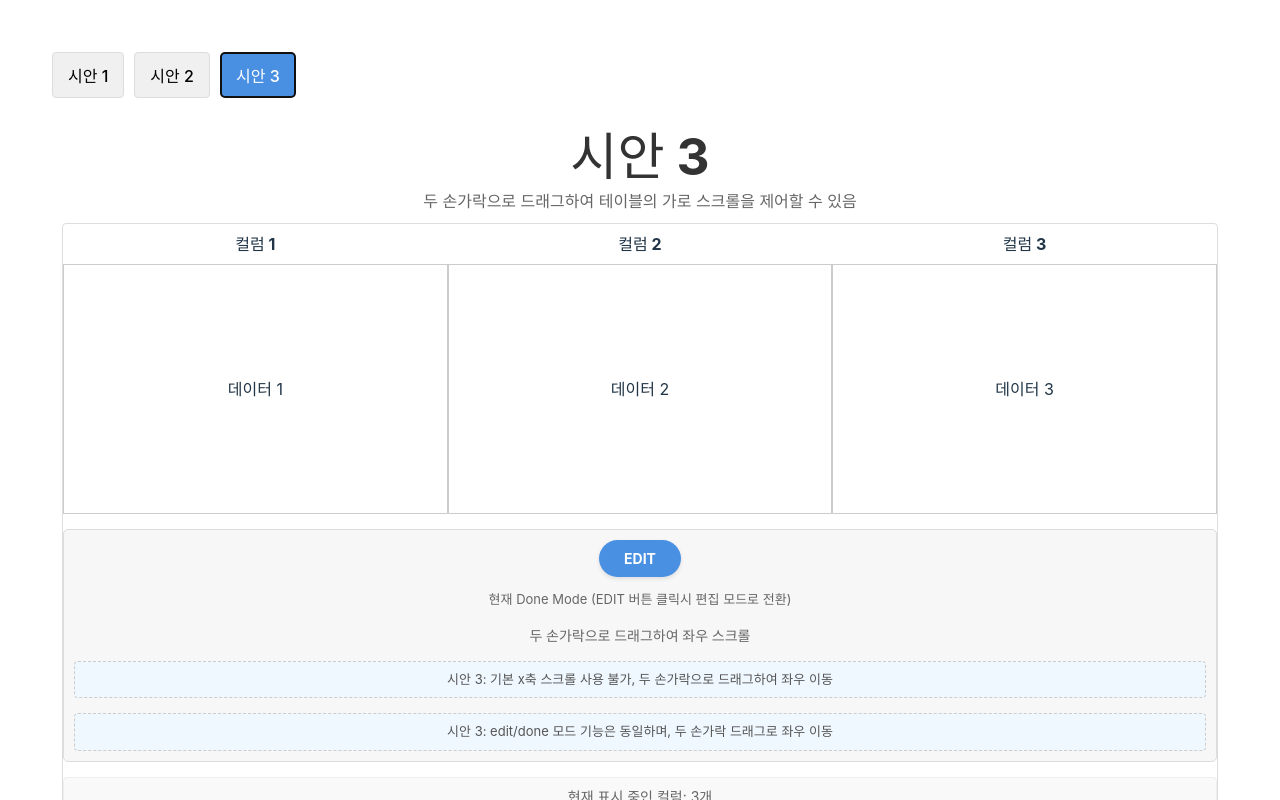
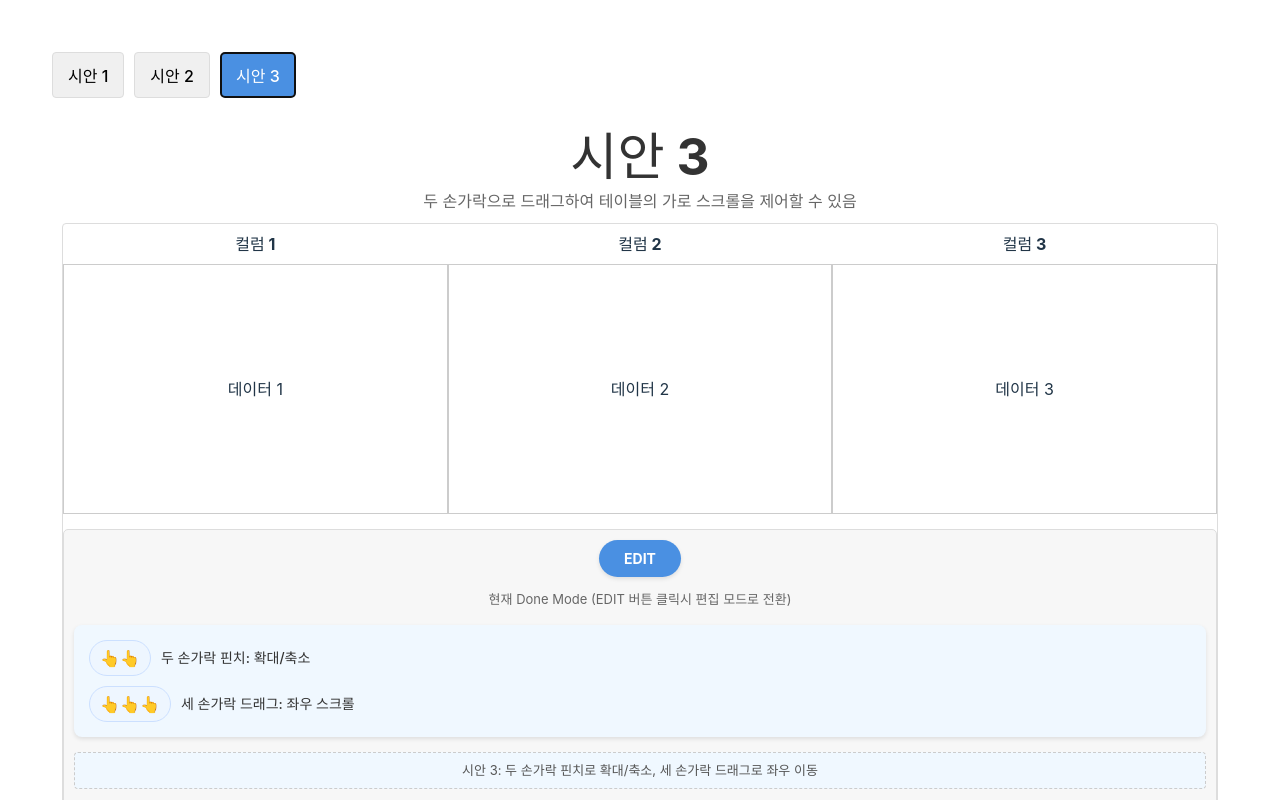
Before and after one commit to hhyyn/test, a React (Vite) app: page / in a window 1280 px wide. Both pictures are taken after a click on the button "시안 3". Shown: the top 800 px of the page. Built offline with nearby package versions, Linux system fonts and the light colour scheme.

Commit message:
시안 3 수정

```diff
--- a/src/App.css
+++ b/src/App.css
@@ -524,3 +524,37 @@ body {
 .finger-drag-icon {
   animation: drag-animation 2s infinite;
 }
+
+/* 시안 3의 제스처 안내 스타일 */
+.gesture-instructions {
+  display: flex;
+  flex-direction: column;
+  gap: 10px;
+  margin: 15px 0;
+  padding: 15px;
+  background-color: #f0f8ff;
+  border-radius: 8px;
+  box-shadow: 0 2px 4px rgba(0, 0, 0, 0.1);
+}
+
+.gesture-item {
+  display: flex;
+  align-items: center;
+  gap: 10px;
+}
+
+.gesture-icon {
+  font-size: 16px;
+  background-color: #eef6ff;
+  padding: 5px 10px;
+  border-radius: 20px;
+  border: 1px solid #cce0ff;
+  min-width: 60px;
+  text-align: center;
+}
+
+.gesture-text {
+  font-size: 14px;
+  color: #333;
+  font-weight: 500;
+}
--- a/src/components/ZoomTable.jsx
+++ b/src/components/ZoomTable.jsx
@@ -7,6 +7,7 @@ const ZoomTable = ({ designType = 1 }) => {
   const [cellHeight, setCellHeight] = useState('300px')
   const [isDragging, setIsDragging] = useState(false)
   const [startTouchX, setStartTouchX] = useState(0)
+  const [touchCount, setTouchCount] = useState(0)
   const tableContainerRef = useRef(null)
   const tableRef = useRef(null)
   const headerRef = useRef(null)
@@ -47,8 +48,37 @@ const ZoomTable = ({ designType = 1 }) => {
     let initialDistance = 0
 
     const handleTouchStart = (e) => {
-      if (mode === 'edit' && designType === 2) return // 편집 모드이면서 시안 2인 경우 확대/축소 불가
+      // 터치 개수 저장
+      setTouchCount(e.touches.length)
 
+      if (mode === 'edit' && designType === 2) return // 편집 모드이면서 시안 2인 경우 확대/축소와 스크롤 불가
+
+      // 시안 3에서 두 손가락은 확대/축소용, 세 손가락은 스크롤용으로 분리
+      if (designType === 3) {
+        if (e.touches.length === 2) {
+          // 두 손가락 터치는 확대/축소용 - 드래그 시작X
+          const touch1 = e.touches[0]
+          const touch2 = e.touches[1]
+          initialDistance = Math.hypot(
+            touch1.clientX - touch2.clientX,
+            touch1.clientY - touch2.clientY
+          )
+          setIsDragging(false)
+        } else if (e.touches.length === 3) {
+          // 세 손가락 터치는 스크롤용 - 드래그 시작O
+          e.preventDefault() // 브라우저 기본 동작 방지
+          const touch1 = e.touches[0]
+          const touch2 = e.touches[1]
+          const touch3 = e.touches[2]
+          // 세 손가락의 중심점 계산
+          const centerX = (touch1.clientX + touch2.clientX + touch3.clientX) / 3
+          setIsDragging(true)
+          setStartTouchX(centerX)
+        }
+        return
+      }
+
+      // 시안 1, 2의 경우 기존 로직 유지
       if (e.touches.length === 2) {
         const touch1 = e.touches[0]
         const touch2 = e.touches[1]
@@ -56,19 +86,16 @@ const ZoomTable = ({ designType = 1 }) => {
           touch1.clientX - touch2.clientX,
           touch1.clientY - touch2.clientY
         )
-
-        // 시안 3에서는 두 손가락 드래그로 스크롤 시작
-        if (designType === 3) {
-          setIsDragging(true)
-          setStartTouchX((touch1.clientX + touch2.clientX) / 2) // 두 손가락의 중간 위치
-        }
       }
     }
 
     const handleTouchMove = (e) => {
-      if (mode === 'edit' && designType === 2) return // 편집 모드이면서 시안 2인 경우 확대/축소 불가
+      if (mode === 'edit' && designType === 2) return // 편집 모드이면서 시안 2인 경우 확대/축소와 스크롤 불가
 
+      // 시안 3에서 손가락 개수에 따라 다른 동작 수행
+      if (designType === 3) {
         if (e.touches.length === 2) {
+          // 두 손가락 이동은 핀치 줌(확대/축소)용
           e.preventDefault()
 
           const touch1 = e.touches[0]
@@ -78,9 +105,25 @@ const ZoomTable = ({ designType = 1 }) => {
             touch1.clientY - touch2.clientY
           )
 
-        // 시안 3에서는 두 손가락 드래그로 스크롤
-        if (designType === 3 && isDragging) {
-          const currentX = (touch1.clientX + touch2.clientX) / 2
+          // 확대/축소 계산
+          const ratio = currentDistance / initialDistance
+
+          if (ratio > 1.1) { // 손가락을 벌리는 동작 (핀치 아웃) - 확대 효과이므로 컬럼 감소
+            setVisibleColumns(prev => Math.max(prev - 1, 1))
+            initialDistance = currentDistance
+          } else if (ratio < 0.9) { // 손가락을 모으는 동작 (핀치 인) - 축소 효과이므로 컬럼 증가
+            setVisibleColumns(prev => Math.min(prev + 1, 10))
+            initialDistance = currentDistance
+          }
+        } else if (e.touches.length === 3 && isDragging) {
+          // 세 손가락 이동은 스크롤용
+          e.preventDefault()
+
+          const touch1 = e.touches[0]
+          const touch2 = e.touches[1]
+          const touch3 = e.touches[2]
+          // 세 손가락의 중심점 계산
+          const currentX = (touch1.clientX + touch2.clientX + touch3.clientX) / 3
           const deltaX = startTouchX - currentX
 
           if (tableRef.current) {
@@ -94,8 +137,20 @@ const ZoomTable = ({ designType = 1 }) => {
               setScrollPosition(scrollPercentage)
             }
           }
-          return // 스크롤 중에는 확대/축소 하지 않음
         }
+        return
+      }
+
+      // 시안 1, 2의 경우 기존 로직 유지
+      if (e.touches.length === 2) {
+        e.preventDefault()
+
+        const touch1 = e.touches[0]
+        const touch2 = e.touches[1]
+        const currentDistance = Math.hypot(
+          touch1.clientX - touch2.clientX,
+          touch1.clientY - touch2.clientY
+        )
 
         // 줌 인/아웃 감지 - 모바일에서는 반대로 동작하도록 수정
         const ratio = currentDistance / initialDistance
@@ -110,10 +165,10 @@ const ZoomTable = ({ designType = 1 }) => {
       }
     }
 
-    const handleTouchEnd = () => {
-      if (designType === 3) {
+    const handleTouchEnd = (e) => {
+      // 터치 끝날 때 드래그 상태 초기화
       setIsDragging(false)
-      }
+      setTouchCount(e.touches.length) // 남은 터치 개수 업데이트
     }
 
     // 마우스 휠 이벤트 처리
@@ -142,7 +197,7 @@ const ZoomTable = ({ designType = 1 }) => {
       container.removeEventListener('touchend', handleTouchEnd)
       container.removeEventListener('wheel', handleWheel)
     }
-  }, [mode, designType, isDragging, startTouchX]) // 의존성 배열에 isDragging과 startTouchX 추가
+  }, [mode, designType, isDragging, startTouchX, touchCount]) // 의존성 배열에 touchCount 추가
 
   // 테이블 너비 변경시 슬라이더 위치를 업데이트
   useEffect(() => {
@@ -195,7 +250,7 @@ const ZoomTable = ({ designType = 1 }) => {
   // 테이블 스크롤 이벤트 핸들러
   const handleTableScroll = () => {
     if (designType === 1 || designType === 3) {
-      // 시안 1과 시안 3에서는 스크롤이 슬라이더에만 연동됨 (시안 3은 두 손가락 드래그로 스크롤)
+      // 시안 1과 시안 3에서는 스크롤이 슬라이더 또는 세 손가락 드래그에만 연동됨
       return
     }
 
@@ -326,9 +381,18 @@ const ZoomTable = ({ designType = 1 }) => {
         {/* 시안 3: 두 손가락 드래그 가이드 */}
         {designType === 3 && (
           <div className="slider-container">
-            <div className="slider-label">두 손가락으로 드래그하여 좌우 스크롤</div>
+            <div className="gesture-instructions">
+              <div className="gesture-item">
+                <span className="gesture-icon">👆👆</span>
+                <span className="gesture-text">두 손가락 핀치: 확대/축소</span>
+              </div>
+              <div className="gesture-item">
+                <span className="gesture-icon">👆👆👆</span>
+                <span className="gesture-text">세 손가락 드래그: 좌우 스크롤</span>
+              </div>
+            </div>
             <div className="design-info">
-              시안 3: 기본 x축 스크롤 사용 불가, 두 손가락으로 드래그하여 좌우 이동
+              시안 3: 두 손가락 핀치로 확대/축소, 세 손가락 드래그로 좌우 이동
             </div>
           </div>
         )}
@@ -339,7 +403,7 @@ const ZoomTable = ({ designType = 1 }) => {
             ? '시안 1: edit/done 모드 기능은 동일하며, 슬라이더로 좌우 이동'
             : designType === 2
               ? '시안 2: edit/done 모드를 통해 스크롤 및 확대/축소 기능 제어'
-              : '시안 3: edit/done 모드 기능은 동일하며, 두 손가락 드래그로 좌우 이동'
+              : '시안 3: edit/done 모드 기능은 동일하며, 제스처로 테이블 제어'
           }
         </div>
       </div>
@@ -349,7 +413,7 @@ const ZoomTable = ({ designType = 1 }) => {
         <p className="zoom-instructions">
           모바일: 두 손가락으로 핀치 줌 (확대: 손가락 벌리기 = 컬럼 감소, 축소: 손가락 모으기 = 컬럼 증가)<br />
           데스크톱: Ctrl + 마우스 휠 (확대: 휠 업 = 컬럼 감소, 축소: 휠 다운 = 컬럼 증가)
-          {designType === 3 && <><br />시안 3: 두 손가락으로 드래그하여 좌우 스크롤</>}
+          {designType === 3 && <><br />시안 3: 세 손가락으로 드래그하여 좌우 스크롤</>}
         </p>
       </div>
     </div>
```
Lines whose indentation alone changed are shown as unchanged.
